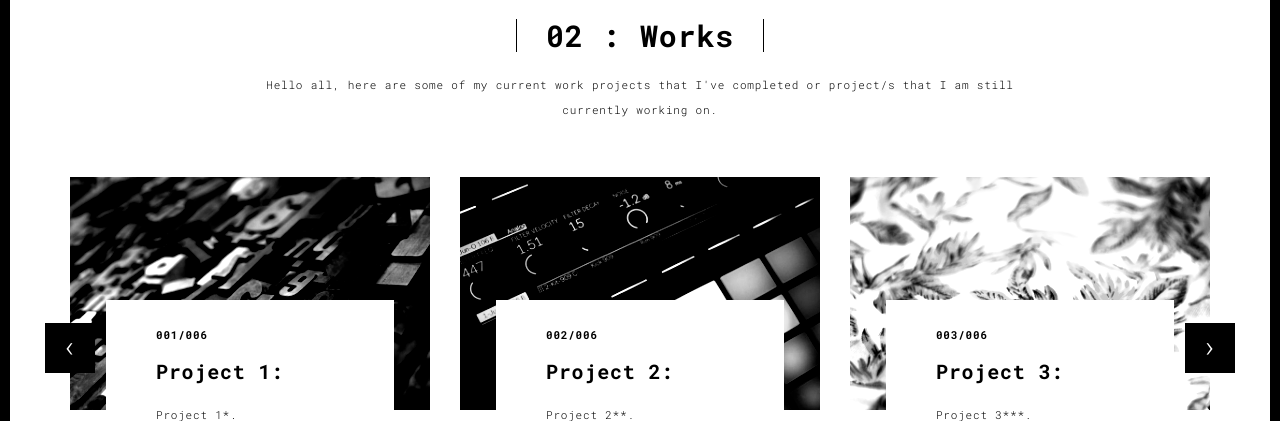
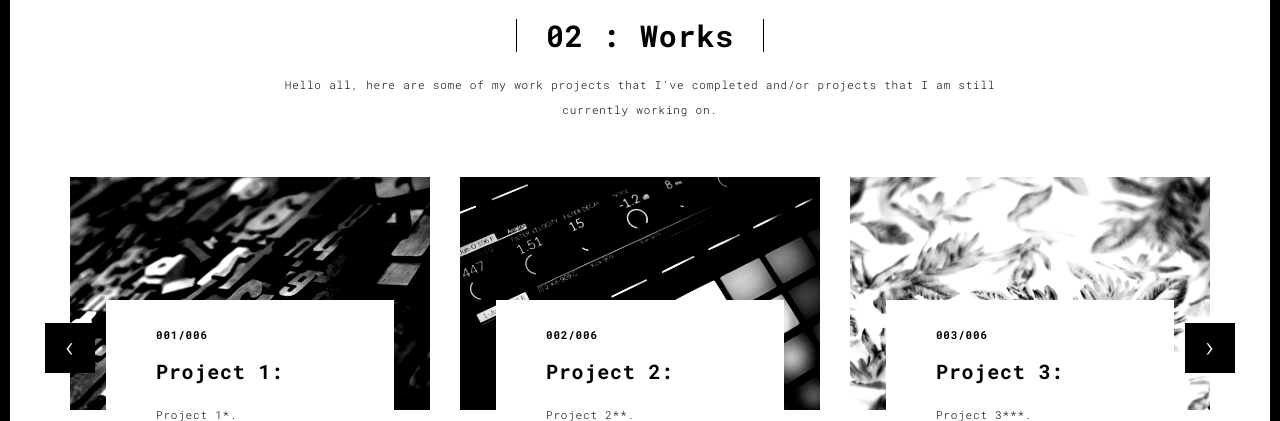
Before and after one commit to dennislee04/portfo, a Flask app: page /works.html in a window 1280 px wide. Shown: the part 90-511 px from the top of the page. Run offline with Flask 3, Linux system fonts and the light colour scheme; some libraries are stand-ins or nearby versions.

Commit message:
updated works.html

```diff
--- a/templates/works.html
+++ b/templates/works.html
@@ -56,8 +56,8 @@
       <div class="col-sm-8 col-sm-offset-2 section-container-spacer">
         <div class="text-center">
           <h1 class="h2">02 : Works</h1>
-          <p>Hello all, here are some of my current work projects that I've completed or
-           project/s that I am still currently working on.</p>
+          <p>Hello all, here are some of my work projects that I've completed and/or
+           projects that I am still currently working on.</p>
         </div>
       </div>
 
```
